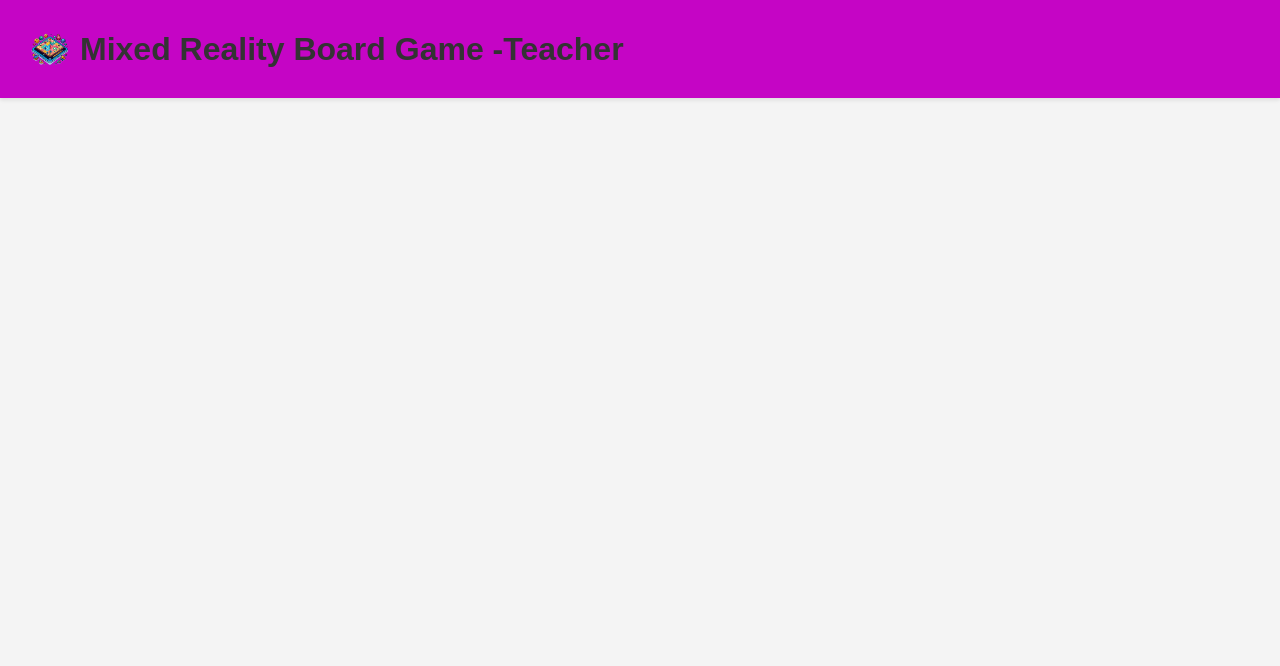
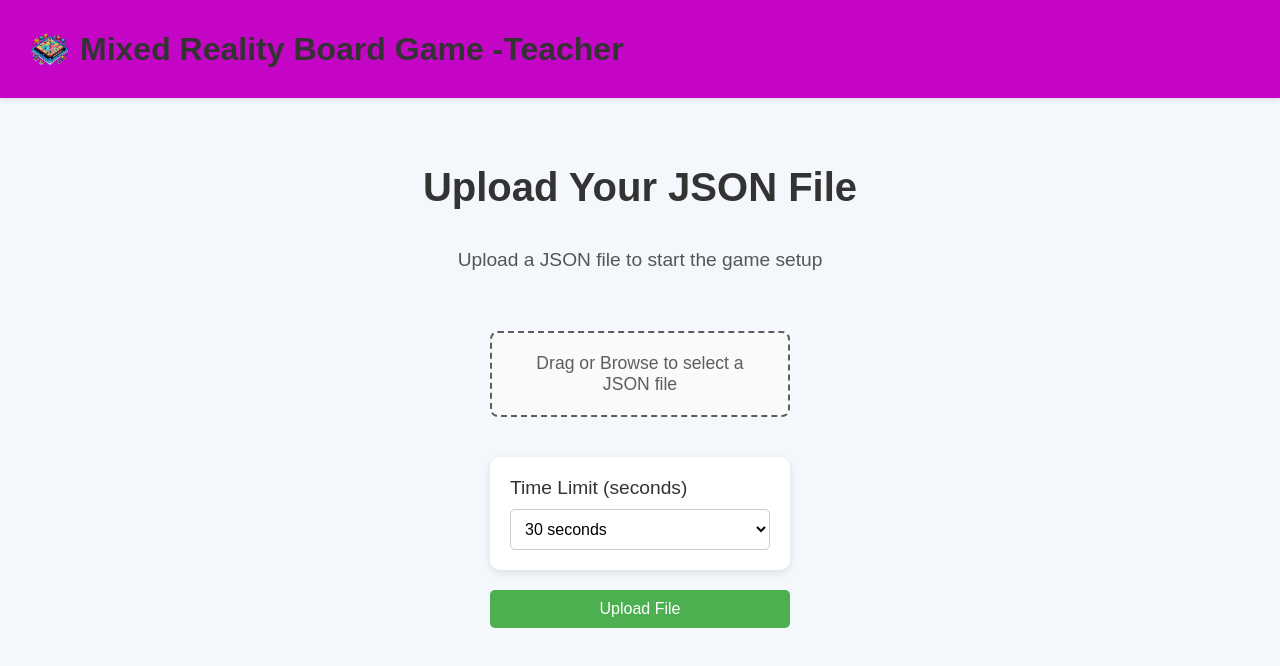
Before and after one commit to jackmok33/teacher-ui, a React (Vite) app: page /upload-json in a window 1280 px wide. Shown: the top 666 px of the page. Built offline with nearby package versions, Linux system fonts and the light colour scheme.

Commit message:
Rename UploadCsvPage to UploadQuizQuestionPage and update functionality to support JSON file uploads

```diff
--- a/src/App.jsx
+++ b/src/App.jsx
@@ -2,7 +2,7 @@ import "react";
 import Header from "./components/Header"; // Adjust the path as necessary
 import { BrowserRouter as Router, Routes, Route } from "react-router-dom";
 import HomePage from "./pages/HomePage";
-import UploadCsvPage from "./pages/UploadCsvPage"
+import UploadQuizQuestionPage from "./pages/UploadQuizQuestionPage.jsx"
 import UploadImagePage from "./pages/UploadImagePage"
 import SettingsPage from "./pages/SettingsPage";
 import RoomCodePage from "./pages/RoomCodePage";
@@ -15,7 +15,7 @@ function App() {
             <Header />
             <Routes>
                 <Route path="/" element={<HomePage />} />
-                <Route path="/upload-csv" element={<UploadCsvPage />} />
+                <Route path="/upload-json" element={<UploadQuizQuestionPage />} />
                 <Route path="/upload-image" element={<UploadImagePage />} />
                 <Route path="/settings" element={<SettingsPage />} />
                 <Route path="/room-code" element={<RoomCodePage />} />
--- a/src/pages/HomePage.jsx
+++ b/src/pages/HomePage.jsx
@@ -4,14 +4,14 @@ import "../styles/Homepage.css";
 
 function Homepage() {
     const [name, setName] = useState("");
-    const [gameMode, setGameMode] = useState("csv"); // State for selecting the game mode
+    const [gameMode, setGameMode] = useState("json"); // State for selecting the game mode
     const navigate = useNavigate();
 
     const handleSubmit = (e) => {
         e.preventDefault();
         localStorage.setItem("teacherName", name); // Save teacher's name
-        if(gameMode === "csv") {
-            navigate("/upload-csv");
+        if(gameMode === "json") {
+            navigate("/upload-json");
         }else{
             navigate("/upload-image");
         }
@@ -36,7 +36,7 @@ function Homepage() {
                         onChange={(e) => setGameMode(e.target.value)}
                         className="game-mode-select"
                     >
-                        <option value="csv">Upload CSV File</option>
+                        <option value="json">Upload JSON File</option>
                         <option value="object-recognition">Object Recognition</option>
                     </select>
                     <button type="submit" className="submit-button">
--- a/src/pages/SettingsPage.jsx
+++ b/src/pages/SettingsPage.jsx
@@ -44,9 +44,9 @@ function SettingsPage() {
         }
     };
 
-    const handleSetBackgroundImage = async () => {
+    const handleGoToSetBackgroundImage = async () => {
         try {
-            const response = await apiFetch("/config/confirm-by-json/", {
+            const response = await apiFetch("/config/confirm-questions/", {
                 method: "POST",
                 headers: {
                     "Content-Type": "application/json",
@@ -152,7 +152,7 @@ function SettingsPage() {
                         <ul>
                             {quizQuestions.map((question, index) => (
                                 <li key={index} className="quiz-question-item">
-                                    <p><strong>Question: {question.question_text}</strong></p>
+                                    <p><strong>Question: {question.question}</strong></p>
                                     <ul className="quiz-options">
                                         <li>Choice A: {question.choiceA}</li>
                                         <li>Choice B: {question.choiceB}</li>
@@ -167,7 +167,7 @@ function SettingsPage() {
 
                     {/* Start Game Button */}
                     <div className="start-game-container">
-                        <button onClick={handleSetBackgroundImage} className="start-game-button">
+                        <button onClick={handleGoToSetBackgroundImage} className="start-game-button">
                             Set Background Image
                         </button>
                     </div>
--- a/src/pages/UploadCsvPage.jsx
+++ b/src/pages/UploadQuizQuestionPage.jsx
@@ -1,11 +1,11 @@
 import { useState } from "react";
 import { useNavigate } from "react-router-dom";
-import "../styles/UploadCsvPage.css";
-import {apiFetch} from "../api.js";
+import "../styles/UploadQuizQuestionPage.css";
+import { apiFetch } from "../api.js";
 
-function UploadCsvPage() {
+function UploadQuizQuestionPage() {
     const [file, setFile] = useState(null);
-    const [timeLimit, setTimeLimit] = useState("30"); // State for time limit selection
+    const [timeLimit, setTimeLimit] = useState("30");
     const [isUploading, setIsUploading] = useState(false);
     const navigate = useNavigate();
 
@@ -22,14 +22,21 @@ function UploadCsvPage() {
 
         setIsUploading(true);
 
-        const formData = new FormData();
-        formData.append("file", file);
-        formData.append("timeLimit", timeLimit);
-
+        const reader = new FileReader();
+        reader.onload = async (event) => {
             try {
-            const response = await apiFetch("/config/confirm-by-csv/", {
+                const jsonData = JSON.parse(event.target.result);
+                console.log(jsonData);
+                const response = await apiFetch("/config/confirm-questions/", {
                     method: "POST",
-                body: formData,
+                    headers: {
+                        "Content-Type": "application/json"
+                    },
+                    body: JSON.stringify(
+                        {
+                            questions: jsonData,
+                        }
+                    ),
                 });
 
                 if (response.ok) {
@@ -41,27 +48,29 @@ function UploadCsvPage() {
                     setIsUploading(false);
                 }
             } catch (error) {
-            console.error("Error uploading file:", error);
-            alert("An error occurred while uploading the file.");
+                console.error("Error reading or uploading file:", error);
+                alert("An error occurred while reading or uploading the file.");
                 setIsUploading(false);
             }
+        };
+        reader.readAsText(file);
     };
 
     return (
         <div className="upload-page">
-            <h1>Upload Your Spreadsheet</h1>
-            <p>Upload a spreadsheet to start the game setup</p>
+            <h1>Upload Your JSON File</h1>
+            <p>Upload a JSON file to start the game setup</p>
 
             <form onSubmit={handleUpload} className="upload-form">
                 {/* File Upload Section */}
                 <div className="file-upload-box">
                     <label className="file-upload-label">
-                        {file ? file.name : "Drag or Browse to select a file"}
+                        {file ? file.name : "Drag or Browse to select a JSON file"}
                         <input
                             type="file"
                             className="file-input"
                             onChange={handleFileChange}
-                            accept=".csv"
+                            accept=".json"
                             required
                         />
                     </label>
@@ -91,4 +100,4 @@ function UploadCsvPage() {
     );
 }
 
-export default UploadCsvPage;
+export default UploadQuizQuestionPage;
```
Also changed, not shown: src/styles/UploadQuizQuestionPage.css (renamed from src/styles/UploadCsvPage.css), 1 other file (tests, documents, lock files or other folders). Lines whose indentation alone changed are shown as unchanged.
